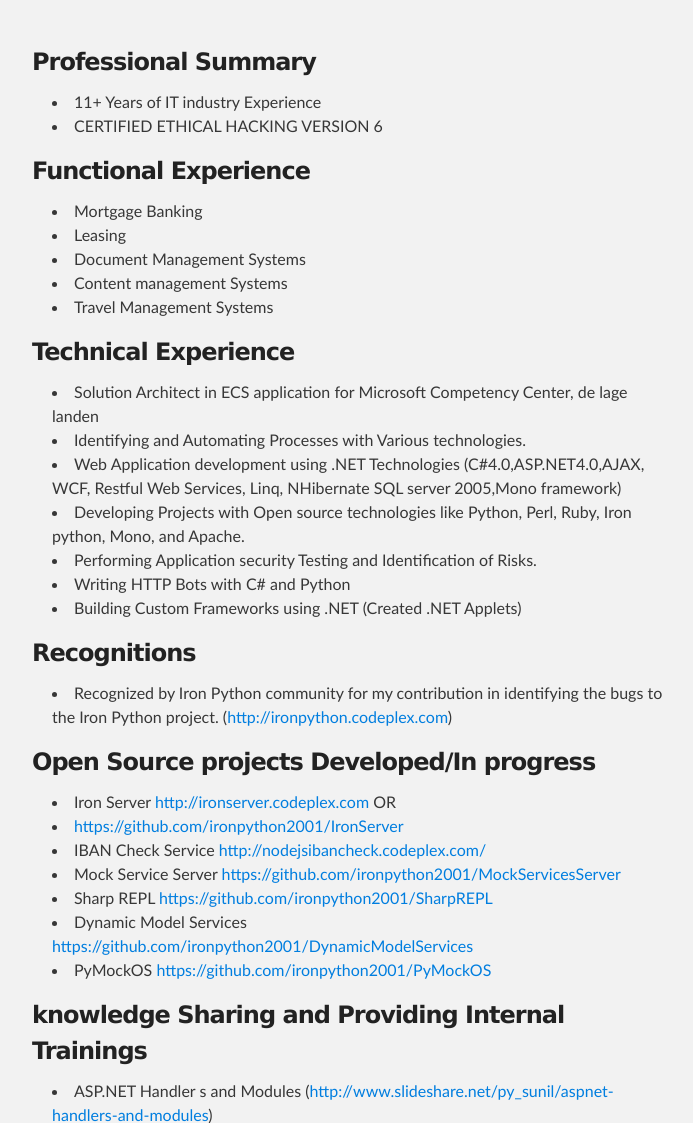
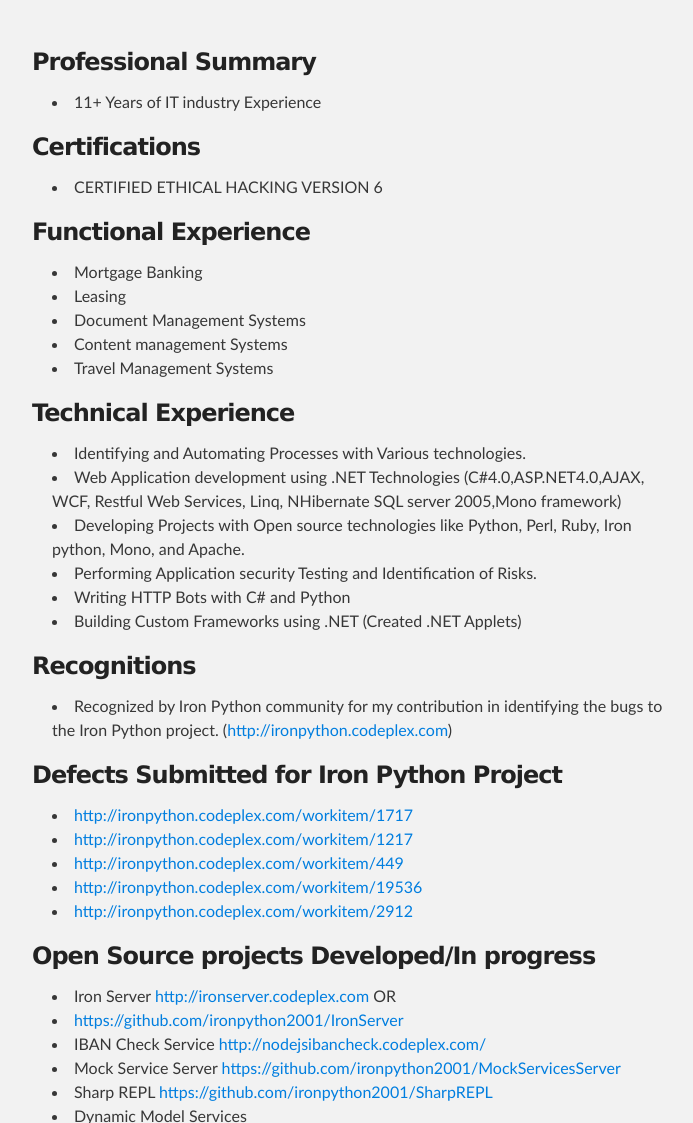
Before and after one commit to ironpython2001/ironpython2001.github.io, a plain HTML site: page index.html in a window 1280 px wide. Shown: the part 180-1303 px from the top of the page, without its empty margins (288-981 px from the left). Drawn offline with Linux system fonts and the light colour scheme.

Commit message:
Replace master branch with page content via GitHub

```diff
--- a/index.html
+++ b/index.html
@@ -32,6 +32,10 @@
 
 <ul>
 <li>11+ Years of IT industry Experience</li>
+</ul><h3>
+<a name="certifications" class="anchor" href="#certifications"><span class="octicon octicon-link"></span></a>Certifications</h3>
+
+<ul>
 <li>CERTIFIED ETHICAL HACKING VERSION 6</li>
 </ul><h3>
 <a name="functional-experience" class="anchor" href="#functional-experience"><span class="octicon octicon-link"></span></a>Functional Experience</h3>
@@ -46,7 +50,6 @@
 <a name="technical-experience" class="anchor" href="#technical-experience"><span class="octicon octicon-link"></span></a>Technical Experience</h3>
 
 <ul>
-<li>Solution Architect in  ECS application for Microsoft Competency Center, de lage landen </li>
 <li>Identifying and Automating Processes with Various technologies.</li>
 <li>Web Application development using .NET Technologies (C#4.0,ASP.NET4.0,AJAX, WCF, Restful Web Services, Linq, NHibernate SQL server 2005,Mono framework)</li>
 <li>Developing Projects with Open source technologies like Python, Perl, Ruby, Iron python, Mono, and Apache. </li>
@@ -58,6 +61,15 @@
 
 <ul>
 <li>Recognized by Iron Python community for my contribution in identifying the bugs to the Iron Python project. (<a href="http://ironpython.codeplex.com">http://ironpython.codeplex.com</a>)</li>
+</ul><h3>
+<a name="defects-submitted-for-iron-python-project" class="anchor" href="#defects-submitted-for-iron-python-project"><span class="octicon octicon-link"></span></a>Defects Submitted for Iron Python Project</h3>
+
+<ul>
+<li><a href="http://ironpython.codeplex.com/workitem/1717">http://ironpython.codeplex.com/workitem/1717</a></li>
+<li><a href="http://ironpython.codeplex.com/workitem/1217">http://ironpython.codeplex.com/workitem/1217</a></li>
+<li><a href="http://ironpython.codeplex.com/workitem/449">http://ironpython.codeplex.com/workitem/449</a></li>
+<li><a href="http://ironpython.codeplex.com/workitem/19536">http://ironpython.codeplex.com/workitem/19536</a></li>
+<li><a href="http://ironpython.codeplex.com/workitem/2912">http://ironpython.codeplex.com/workitem/2912</a></li>
 </ul><h3>
 <a name="open-source-projects-developedin-progress" class="anchor" href="#open-source-projects-developedin-progress"><span class="octicon octicon-link"></span></a>Open Source projects Developed/In progress</h3>
 
```
Also changed, not shown: params.json (+1 -1 lines).
